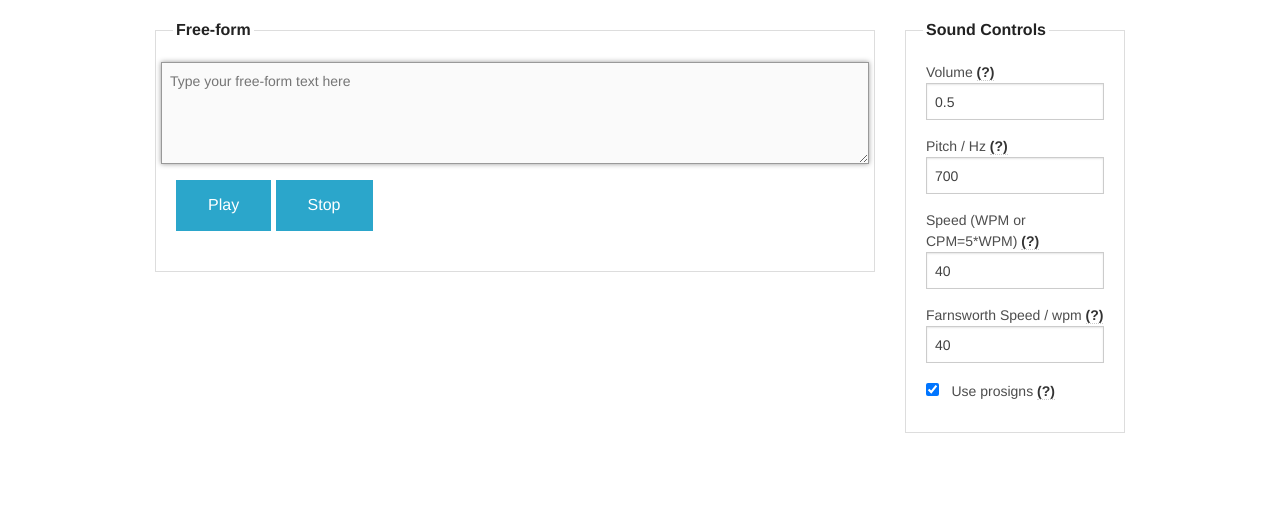
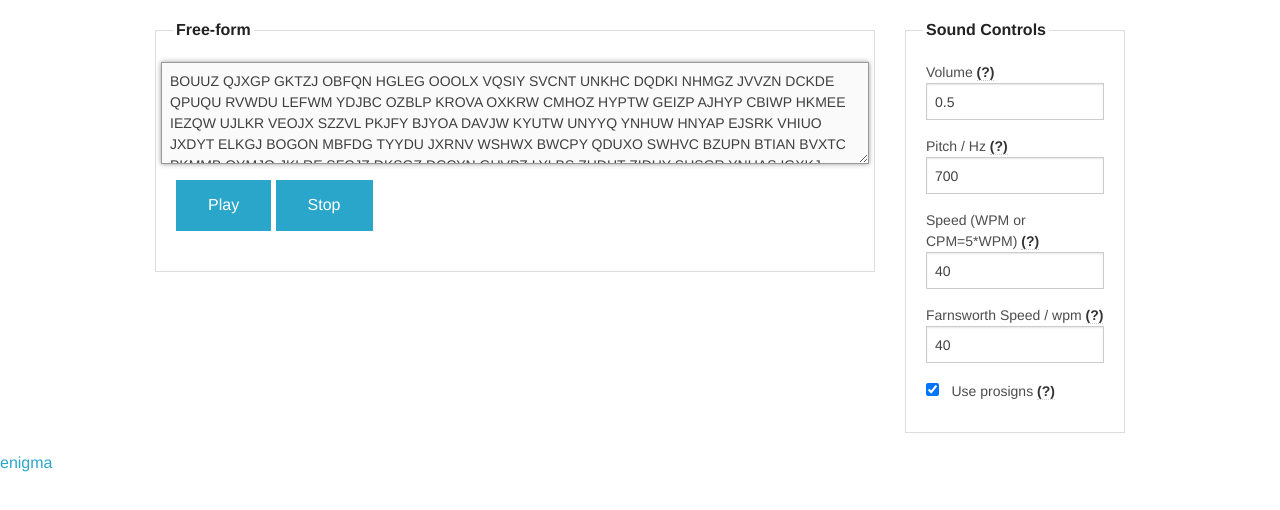
Before and after one commit to groleo/homedir, a plain HTML site: page index.html in a window 1280 px wide. Drawn offline with Linux system fonts and the light colour scheme.

Commit message:
add link to enigma and content for text entry

```diff
--- a/index.html
+++ b/index.html
@@ -26,11 +26,12 @@
 	<div class="row">
 		<div class="large-9 columns">
 			<form class="custom">
-
 				<fieldset id="freeform">
 					<legend>Free-form</legend>
 					<div class="row">
-<textarea autofocus id="fmessage" rows="4" cols="50" name="comment" form="freeform" placeholder="Type your free-form text here"></textarea>
+<textarea autofocus id="fmessage" rows="4" cols="50" name="comment" form="freeform" placeholder="Type your free-form text here">
+BOUUZ QJXGP GKTZJ OBFQN HGLEG OOOLX VQSIY SVCNT UNKHC DQDKI NHMGZ JVVZN DCKDE QPUQU RVWDU LEFWM YDJBC OZBLP KROVA OXKRW CMHOZ HYPTW GEIZP AJHYP CBIWP HKMEE IEZQW UJLKR VEOJX SZZVL PKJFY BJYOA DAVJW KYUTW UNYYQ YNHUW HNYAP EJSRK VHIUO JXDYT ELKGJ BOGON MBFDG TYYDU JXRNV WSHWX BWCPY QDUXO SWHVC BZUPN BTIAN BVXTC PKMMB QYMJQ JKLRE SFCJZ DKSGZ DCCYN GUVPZ LYLBS ZHDHT ZIDHY SHSGR YNUAS IGXKJ ECCLI GWLBV QHQVH ALVOR NIIZE PKRNC QISDA IEMZQ FEVTP HZIQF RMPYE MOOZG YJQGV KNHRZ SAZSE RKQFJ KITRG TLSGZ JSOSK NLERC OZUSJ DEJEC WOWZO KIQTU MKOKO LPBMY RBHGQ QESSQ SNHIU BXOJQ MLEJT JGUKN WYBUA HMGQV UAPBF TCRKR YIYHC URUHO VWIWV ZJZZL WMYXS SAMLH KGPTU TBCLB TMYVO GVBVY SQJBH JDNMA JNKFY LQYNN HJFQL EIRZN CBRCS VAGBT XDTDK
+</textarea>
 </div>
 
 
@@ -79,5 +80,6 @@
 	<script type="text/javascript" src="js/morse.js"></script>
 	<script type="text/javascript" src="js/sessions2.js"></script>
 	<script type="text/javascript" src="js/trainer.js"></script>
+	<a href="http://startpad.googlecode.com/hg/labs/js/enigma/enigma-sim.html">enigma</a>
 </body>
 </html>
```
